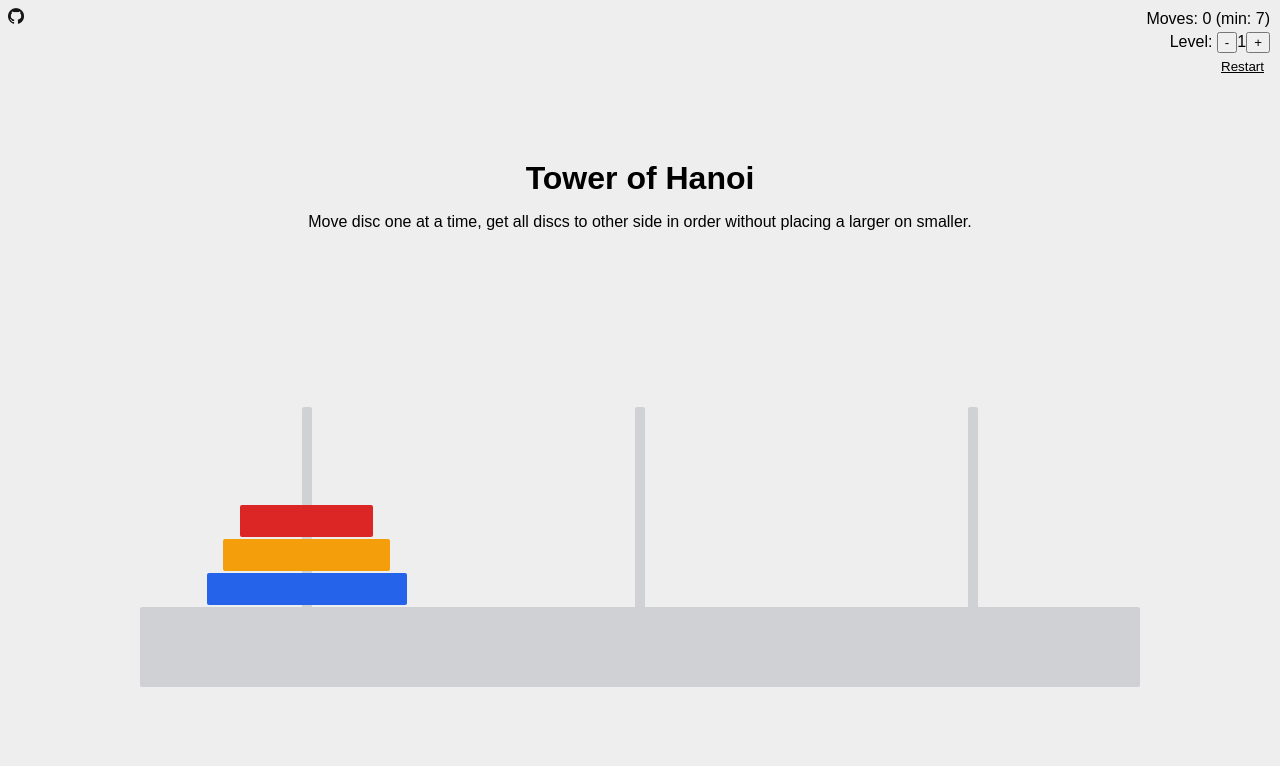
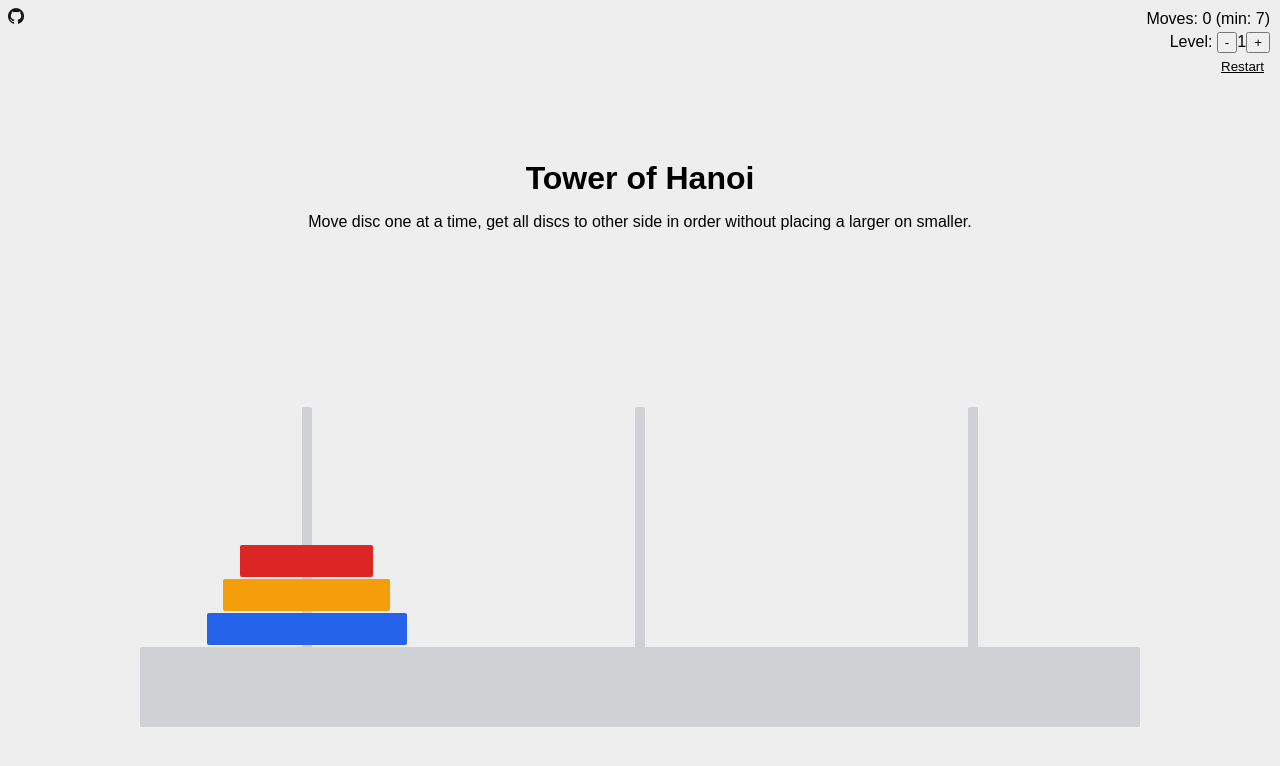
Before and after one commit to amprew/tower-of-hanoi, a React app: page / in a window 1280 px wide. Shown: the top 766 px of the page. Built offline with nearby package versions, Linux system fonts and the light colour scheme.

Commit message:
Add a level 4.

```diff
--- a/public/style.css
+++ b/public/style.css
@@ -16,13 +16,14 @@ html, body {
 .intro {
   text-align: center;
   padding-bottom: 10vh;
-  padding-top: 20vh;
+  padding-top: 15vh;
   padding-left: 10px;
   padding-right: 10px;
 }
 
 @media only screen and (min-width: 960px) {
   .intro {
+    padding-top: 20vh;
     padding-bottom: 15vh;
   }
 }
@@ -93,7 +94,7 @@ html, body {
 }
 
 .col.block-group {
-  min-height: 200px;
+  min-height: 240px;
   position: relative;
   padding-top: 1rem;
 
--- a/src/actions/game-controls.ts
+++ b/src/actions/game-controls.ts
@@ -11,7 +11,7 @@ export const resetGame = () => {
 
 export const setLevel = (levelNumber: number) => {
   return (dispatch) => {
-    if(levelNumber < 1 || levelNumber > 3) return;
+    if(levelNumber < 1 || levelNumber > 4) return;
     dispatch({
       type: SET_LEVEL_ACTION,
       value: levelNumber
--- a/src/actions/select-item.ts
+++ b/src/actions/select-item.ts
@@ -37,8 +37,8 @@ export const setSelectedColumn = (itemN: number, animation: () => Promise<void>)
     dispatchAnimating(dispatch, true);
 
     animation().then(() => {
+      dispatchSelectedColumn(dispatch, itemN);
       dispatchAnimating(dispatch, false);
-      dispatchSelectedColumn(dispatch, itemN);
     });
     return true;
   }
```
